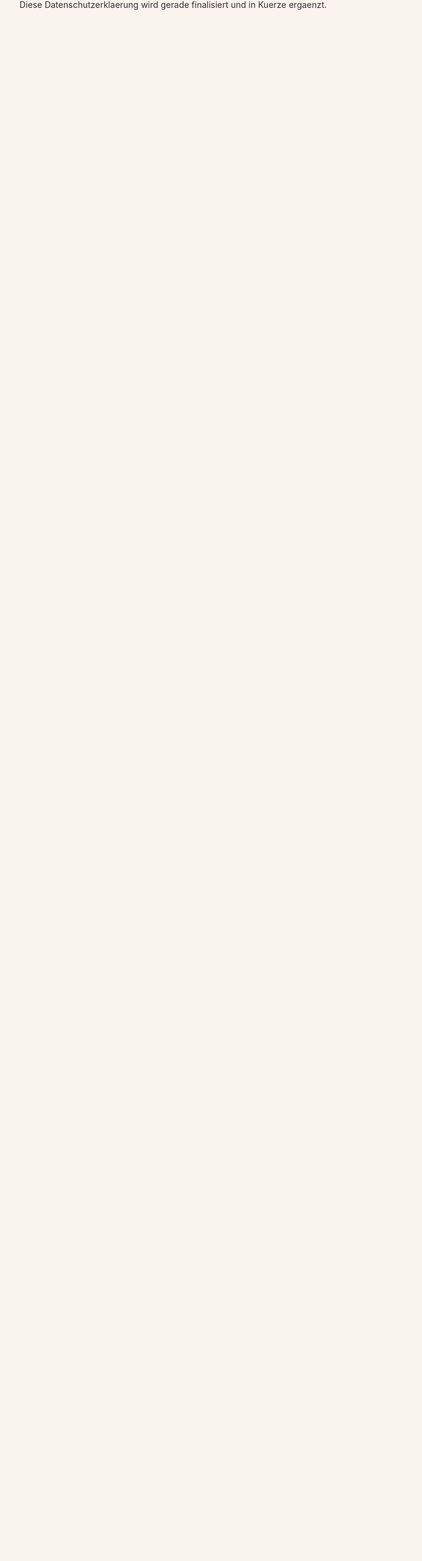
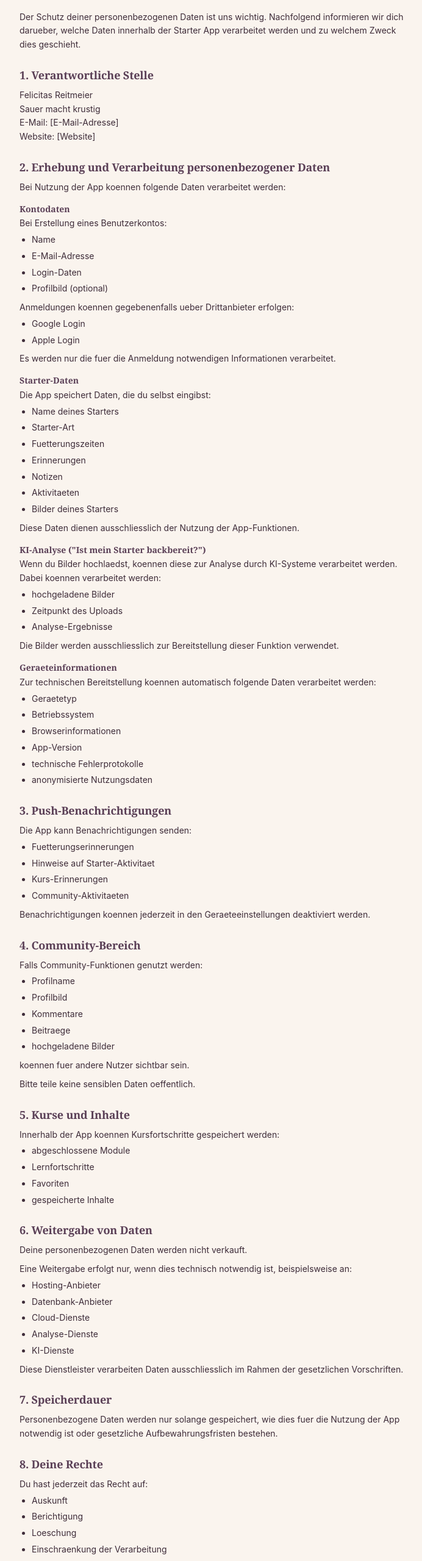
Before and after one commit to felicitasprimus-glitch/sauer-starter, a Next.js app: page /datenschutz in a window 1280 px wide. Shown: the part 153-2713 px from the top of the page at 61% size, without its empty margins (292-984 px from the left). Before the commit the page ends 800 px from the top, so only its background shows below. Built offline with nearby package versions, Linux system fonts and the light colour scheme.

Commit message:
Datenschutzerklaerung befuellt

```diff
--- a/app/datenschutz/page.js
+++ b/app/datenschutz/page.js
@@ -10,19 +10,197 @@ export default function DatenschutzPage() {
         ← Sauer macht krustig
       </Link>
 
-      <h1 className="mt-6 font-display text-3xl text-cocoa-900">Datenschutzerklaerung</h1>
+      <h1 className="mt-6 font-display text-3xl text-cocoa-900">
+        Datenschutzerklaerung – Starter App
+      </h1>
+      <p className="mt-1 text-xs text-cocoa-700/60">Stand: 25. Mai 2026</p>
 
-      <div className="mt-6 space-y-5 text-sm leading-relaxed text-cocoa-800">
-        {/* ==========================================================
-            HIER KOMMT DEIN GENERIERTER DATENSCHUTZ-TEXT REIN.
-            Felicitas: generiere den Text bei eRecht24 / Haendlerbund
-            (mit den Besonderheiten: KI-Analyse via Anthropic/USA,
-            Supabase, Community-Profile, Cookies) und schick ihn mir -
-            ich setze ihn dir hier sauber ein.
-            ========================================================== */}
+      <div className="mt-6 space-y-6 text-sm leading-relaxed text-cocoa-800">
         <p>
-          Diese Datenschutzerklaerung wird gerade finalisiert und in Kuerze ergaenzt.
+          Der Schutz deiner personenbezogenen Daten ist uns wichtig. Nachfolgend
+          informieren wir dich darueber, welche Daten innerhalb der Starter App
+          verarbeitet werden und zu welchem Zweck dies geschieht.
         </p>
+
+        <section>
+          <h2 className="font-display text-lg text-cocoa-900">1. Verantwortliche Stelle</h2>
+          <p className="mt-2 whitespace-pre-line">
+            {`Felicitas Reitmeier
+Sauer macht krustig
+E-Mail: [E-Mail-Adresse]
+Website: [Website]`}
+          </p>
+        </section>
+
+        <section>
+          <h2 className="font-display text-lg text-cocoa-900">
+            2. Erhebung und Verarbeitung personenbezogener Daten
+          </h2>
+          <p className="mt-2">Bei Nutzung der App koennen folgende Daten verarbeitet werden:</p>
+
+          <h3 className="mt-4 font-semibold text-cocoa-900">Kontodaten</h3>
+          <p className="mt-1">Bei Erstellung eines Benutzerkontos:</p>
+          <ul className="mt-1 list-disc space-y-1 pl-5">
+            <li>Name</li>
+            <li>E-Mail-Adresse</li>
+            <li>Login-Daten</li>
+            <li>Profilbild (optional)</li>
+          </ul>
+          <p className="mt-2">Anmeldungen koennen gegebenenfalls ueber Drittanbieter erfolgen:</p>
+          <ul className="mt-1 list-disc space-y-1 pl-5">
+            <li>Google Login</li>
+            <li>Apple Login</li>
+          </ul>
+          <p className="mt-2">
+            Es werden nur die fuer die Anmeldung notwendigen Informationen verarbeitet.
+          </p>
+
+          <h3 className="mt-4 font-semibold text-cocoa-900">Starter-Daten</h3>
+          <p className="mt-1">Die App speichert Daten, die du selbst eingibst:</p>
+          <ul className="mt-1 list-disc space-y-1 pl-5">
+            <li>Name deines Starters</li>
+            <li>Starter-Art</li>
+            <li>Fuetterungszeiten</li>
+            <li>Erinnerungen</li>
+            <li>Notizen</li>
+            <li>Aktivitaeten</li>
+            <li>Bilder deines Starters</li>
+          </ul>
+          <p className="mt-2">
+            Diese Daten dienen ausschliesslich der Nutzung der App-Funktionen.
+          </p>
+
+          <h3 className="mt-4 font-semibold text-cocoa-900">
+            KI-Analyse ("Ist mein Starter backbereit?")
+          </h3>
+          <p className="mt-1">
+            Wenn du Bilder hochlaedst, koennen diese zur Analyse durch KI-Systeme
+            verarbeitet werden. Dabei koennen verarbeitet werden:
+          </p>
+          <ul className="mt-1 list-disc space-y-1 pl-5">
+            <li>hochgeladene Bilder</li>
+            <li>Zeitpunkt des Uploads</li>
+            <li>Analyse-Ergebnisse</li>
+          </ul>
+          <p className="mt-2">
+            Die Bilder werden ausschliesslich zur Bereitstellung dieser Funktion verwendet.
+          </p>
+
+          <h3 className="mt-4 font-semibold text-cocoa-900">Geraeteinformationen</h3>
+          <p className="mt-1">
+            Zur technischen Bereitstellung koennen automatisch folgende Daten verarbeitet
+            werden:
+          </p>
+          <ul className="mt-1 list-disc space-y-1 pl-5">
+            <li>Geraetetyp</li>
+            <li>Betriebssystem</li>
+            <li>Browserinformationen</li>
+            <li>App-Version</li>
+            <li>technische Fehlerprotokolle</li>
+            <li>anonymisierte Nutzungsdaten</li>
+          </ul>
+        </section>
+
+        <section>
+          <h2 className="font-display text-lg text-cocoa-900">3. Push-Benachrichtigungen</h2>
+          <p className="mt-2">Die App kann Benachrichtigungen senden:</p>
+          <ul className="mt-1 list-disc space-y-1 pl-5">
+            <li>Fuetterungserinnerungen</li>
+            <li>Hinweise auf Starter-Aktivitaet</li>
+            <li>Kurs-Erinnerungen</li>
+            <li>Community-Aktivitaeten</li>
+          </ul>
+          <p className="mt-2">
+            Benachrichtigungen koennen jederzeit in den Geraeteeinstellungen deaktiviert
+            werden.
+          </p>
+        </section>
+
+        <section>
+          <h2 className="font-display text-lg text-cocoa-900">4. Community-Bereich</h2>
+          <p className="mt-2">Falls Community-Funktionen genutzt werden:</p>
+          <ul className="mt-1 list-disc space-y-1 pl-5">
+            <li>Profilname</li>
+            <li>Profilbild</li>
+            <li>Kommentare</li>
+            <li>Beitraege</li>
+            <li>hochgeladene Bilder</li>
+          </ul>
+          <p className="mt-2">koennen fuer andere Nutzer sichtbar sein.</p>
+          <p className="mt-2">Bitte teile keine sensiblen Daten oeffentlich.</p>
+        </section>
+
+        <section>
+          <h2 className="font-display text-lg text-cocoa-900">5. Kurse und Inhalte</h2>
+          <p className="mt-2">Innerhalb der App koennen Kursfortschritte gespeichert werden:</p>
+          <ul className="mt-1 list-disc space-y-1 pl-5">
+            <li>abgeschlossene Module</li>
+            <li>Lernfortschritte</li>
+            <li>Favoriten</li>
+            <li>gespeicherte Inhalte</li>
+          </ul>
+        </section>
+
+        <section>
+          <h2 className="font-display text-lg text-cocoa-900">6. Weitergabe von Daten</h2>
+          <p className="mt-2">Deine personenbezogenen Daten werden nicht verkauft.</p>
+          <p className="mt-2">
+            Eine Weitergabe erfolgt nur, wenn dies technisch notwendig ist, beispielsweise
+            an:
+          </p>
+          <ul className="mt-1 list-disc space-y-1 pl-5">
+            <li>Hosting-Anbieter</li>
+            <li>Datenbank-Anbieter</li>
+            <li>Cloud-Dienste</li>
+            <li>Analyse-Dienste</li>
+            <li>KI-Dienste</li>
+          </ul>
+          <p className="mt-2">
+            Diese Dienstleister verarbeiten Daten ausschliesslich im Rahmen der
+            gesetzlichen Vorschriften.
+          </p>
+        </section>
+
+        <section>
+          <h2 className="font-display text-lg text-cocoa-900">7. Speicherdauer</h2>
+          <p className="mt-2">
+            Personenbezogene Daten werden nur solange gespeichert, wie dies fuer die
+            Nutzung der App notwendig ist oder gesetzliche Aufbewahrungsfristen bestehen.
+          </p>
+        </section>
+
+        <section>
+          <h2 className="font-display text-lg text-cocoa-900">8. Deine Rechte</h2>
+          <p className="mt-2">Du hast jederzeit das Recht auf:</p>
+          <ul className="mt-1 list-disc space-y-1 pl-5">
+            <li>Auskunft</li>
+            <li>Berichtigung</li>
+            <li>Loeschung</li>
+            <li>Einschraenkung der Verarbeitung</li>
+            <li>Datenuebertragbarkeit</li>
+            <li>Widerruf einer Einwilligung</li>
+          </ul>
+        </section>
+
+        <section>
+          <h2 className="font-display text-lg text-cocoa-900">9. Kontakt</h2>
+          <p className="mt-2">Bei Fragen zum Datenschutz:</p>
+          <p className="mt-2 whitespace-pre-line">
+            {`Felicitas Reitmeier
+Sauer macht krustig
+E-Mail: [E-Mail-Adresse]`}
+          </p>
+        </section>
+
+        <section>
+          <h2 className="font-display text-lg text-cocoa-900">
+            10. Aenderungen dieser Datenschutzerklaerung
+          </h2>
+          <p className="mt-2">
+            Wir behalten uns vor, diese Datenschutzerklaerung anzupassen, damit sie den
+            aktuellen rechtlichen Anforderungen entspricht.
+          </p>
+        </section>
       </div>
     </div>
   );
```
